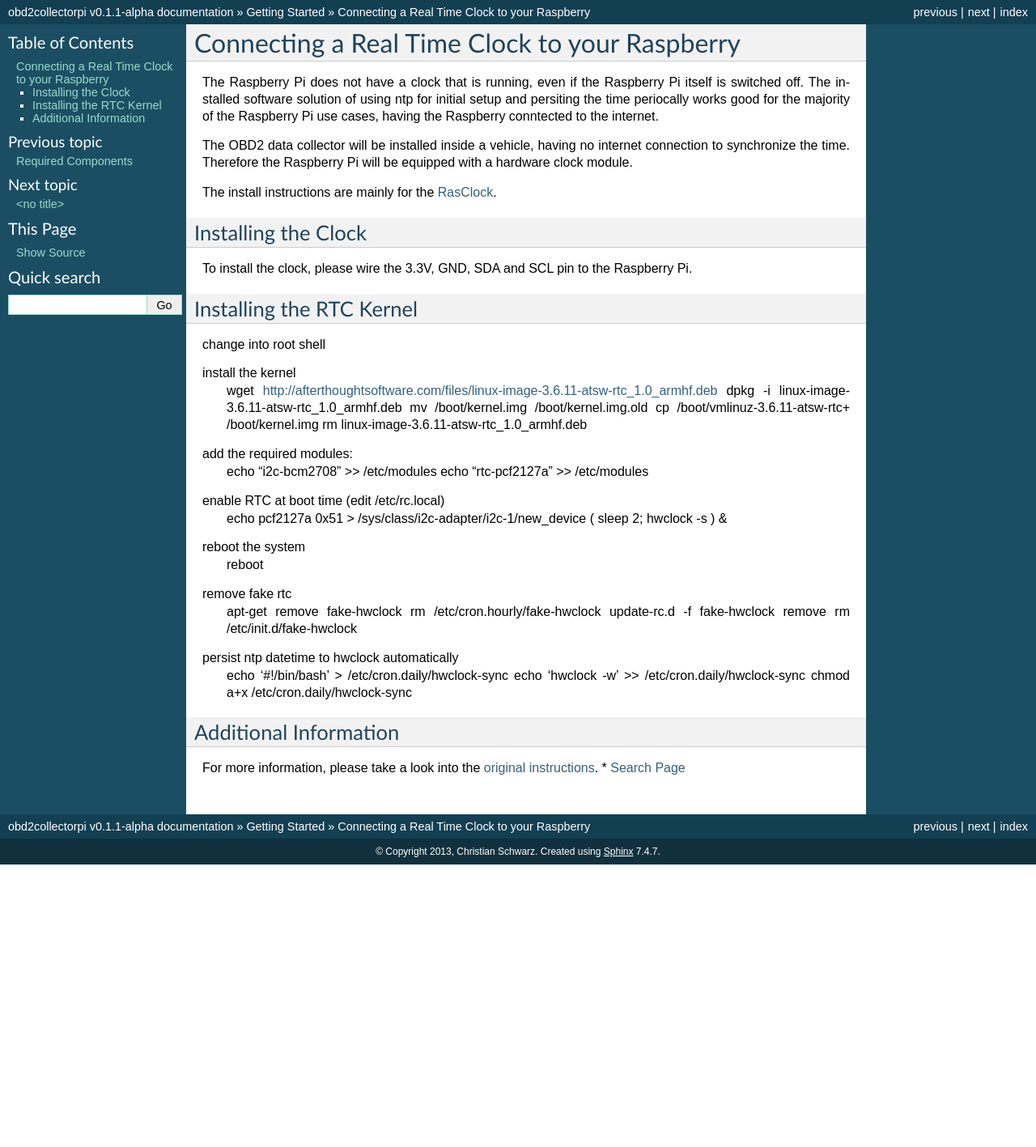
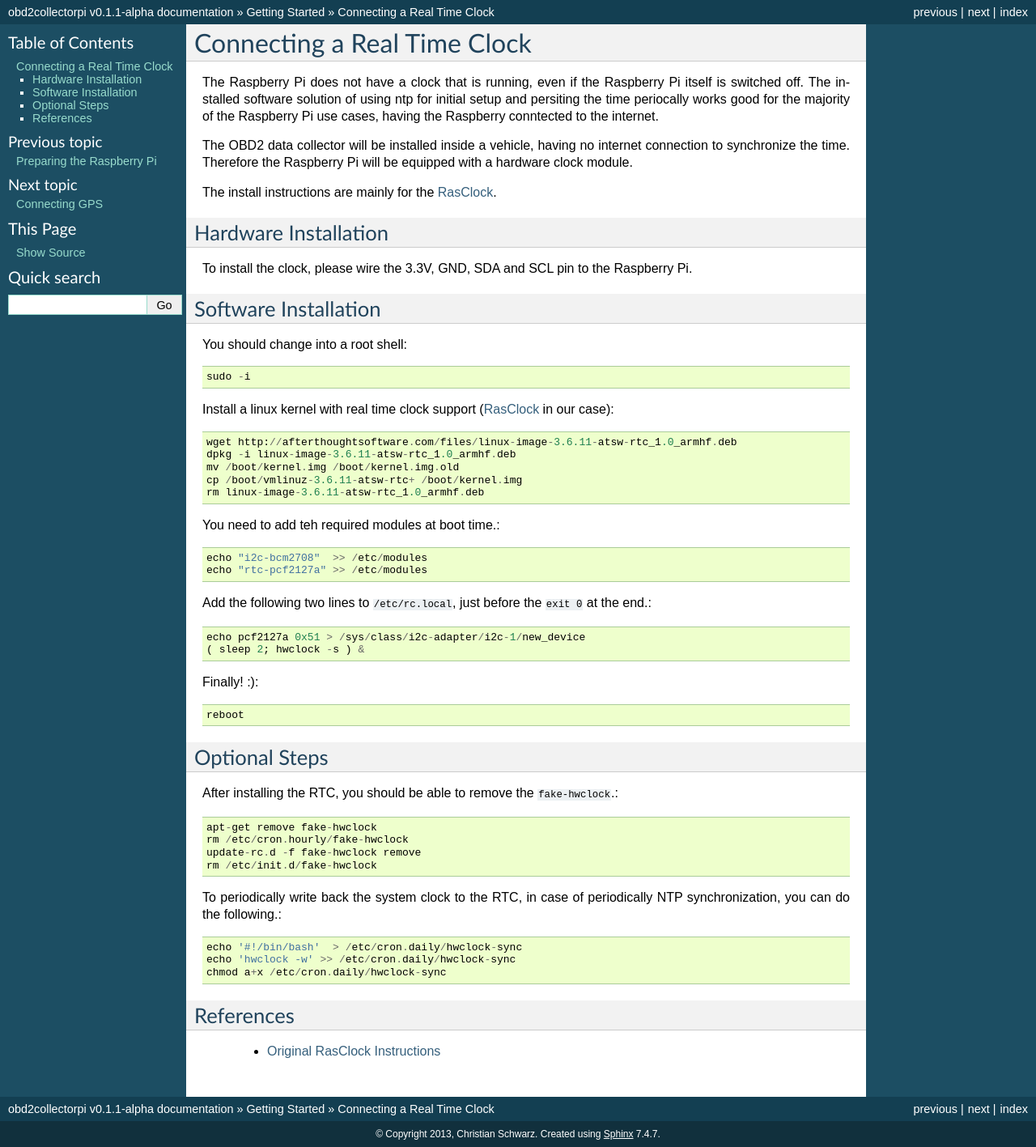
Before and after one commit to T-002/obd2datacollectorpi, a Sphinx documentation site: the page built from doc/source/getting_started/connecting_rtc.rst, in a window 1280 px wide. Shown: the whole page at 81% size. Built offline with Sphinx 7.4.7, drawn with Linux system fonts in a browser that asks for light colours; before the commit the page ends 1068 px from its top, so only the background shows below that.

Commit message:
working on documentation

```diff
--- a/doc/source/getting_started/connecting_display.rst
+++ b/doc/source/getting_started/connecting_display.rst
@@ -1,3 +1,6 @@
 .. index
 
+Connecting a HD44780 based Display
+==================================
+
 http://learn.adafruit.com/drive-a-16x2-lcd-directly-with-a-raspberry-pi/wiring
--- a/doc/source/getting_started/connecting_gps.rst
+++ b/doc/source/getting_started/connecting_gps.rst
@@ -1,4 +1,7 @@
 .. index
+
+Connecting GPS
+==============
 
 http://learn.adafruit.com/adafruit-ultimate-gps-on-the-raspberry-pi/setting-everything-up
 
@@ -11,14 +14,17 @@ sudo update-rc.d gpsd defaults
 
 sudo nano /boot/cmdline.txt
 change to
+
     dwc_otg.lpm_enable=0 console=tty1 root=/dev/mmcblk0p6 rootfstype=ext4 elevator=deadline rootwait
 
 sudo nano /etc/inittab
 change to
+
     #T0:23:respawn:/sbin/getty -L ttyAMA0 115200 vt100
 
 sudo nano /etc/default/gpsd
 change to
+
     START_DAEMON="true"
     DEVICES="/dev/ttyAMA0"
 
--- a/doc/source/getting_started/connecting_rtc.rst
+++ b/doc/source/getting_started/connecting_rtc.rst
@@ -1,7 +1,7 @@
 .. index
 
-Connecting a Real Time Clock to your Raspberry
-==============================================
+Connecting a Real Time Clock
+============================
 
 The Raspberry Pi does not have a clock that is running, even if the Raspberry Pi itself is switched off.
 The installed software solution of using ntp for initial setup and persiting the time periocally works good for the majority of the Raspberry Pi use cases, having the Raspberry conntected to the internet.
@@ -12,50 +12,56 @@ Therefore the Raspberry Pi will be equipped with a hardware clock module.
 The install instructions are mainly for the `RasClock <http://afterthoughtsoftware.com/products/rasclock>`_.
 
 
-Installing the Clock
---------------------
+Hardware Installation
+---------------------
 To install the clock, please wire the 3.3V, GND, SDA and SCL pin to the Raspberry Pi.
 
 
-Installing the RTC Kernel
--------------------------
+Software Installation
+---------------------
 
-change into root shell
+You should change into a root shell::
 
+    sudo -i
 
-install the kernel
+Install a linux kernel with real time clock support (`RasClock <http://afterthoughtsoftware.com/products/rasclock>`_ in our case)::
+
     wget http://afterthoughtsoftware.com/files/linux-image-3.6.11-atsw-rtc_1.0_armhf.deb
     dpkg -i linux-image-3.6.11-atsw-rtc_1.0_armhf.deb
     mv /boot/kernel.img /boot/kernel.img.old
     cp /boot/vmlinuz-3.6.11-atsw-rtc+ /boot/kernel.img
     rm linux-image-3.6.11-atsw-rtc_1.0_armhf.deb
 
-add the required modules:
+You need to add teh required modules at boot time.::
+
     echo "i2c-bcm2708"  >> /etc/modules
     echo "rtc-pcf2127a" >> /etc/modules
 
-enable RTC at boot time (edit /etc/rc.local)
+Add the following two lines to ``/etc/rc.local``, just before the ``exit 0`` at the end.::
+
     echo pcf2127a 0x51 > /sys/class/i2c-adapter/i2c-1/new_device
     ( sleep 2; hwclock -s ) &
 
-reboot the system
+Finally! :)::
+
     reboot
 
-remove fake rtc
+Optional Steps
+--------------
+After installing the RTC, you should be able to remove the ``fake-hwclock``.::
+
     apt-get remove fake-hwclock
     rm /etc/cron.hourly/fake-hwclock
     update-rc.d -f fake-hwclock remove
     rm /etc/init.d/fake-hwclock
 
+To periodically write back the system clock to the RTC, in case of periodically NTP synchronization, you can do the following.::
 
-persist ntp datetime to hwclock automatically
     echo '#!/bin/bash'  > /etc/cron.daily/hwclock-sync
     echo 'hwclock -w' >> /etc/cron.daily/hwclock-sync
     chmod a+x /etc/cron.daily/hwclock-sync
 
 
-
-Additional Information
-----------------------
-For more information, please take a look into the `original instructions <http://afterthoughtsoftware.com/products/rasclock>`_.
-* :ref:`search`
+References
+----------
+ * `Original RasClock Instructions <http://afterthoughtsoftware.com/products/rasclock>`_
--- a/doc/source/getting_started/index.rst
+++ b/doc/source/getting_started/index.rst
@@ -6,7 +6,7 @@ Getting Started
    :maxdepth: 2
 
    ordering_components
+   preparing_raspberry
    connecting_rtc
    connecting_gps
    connecting_display
-   preparing_raspberry
```
